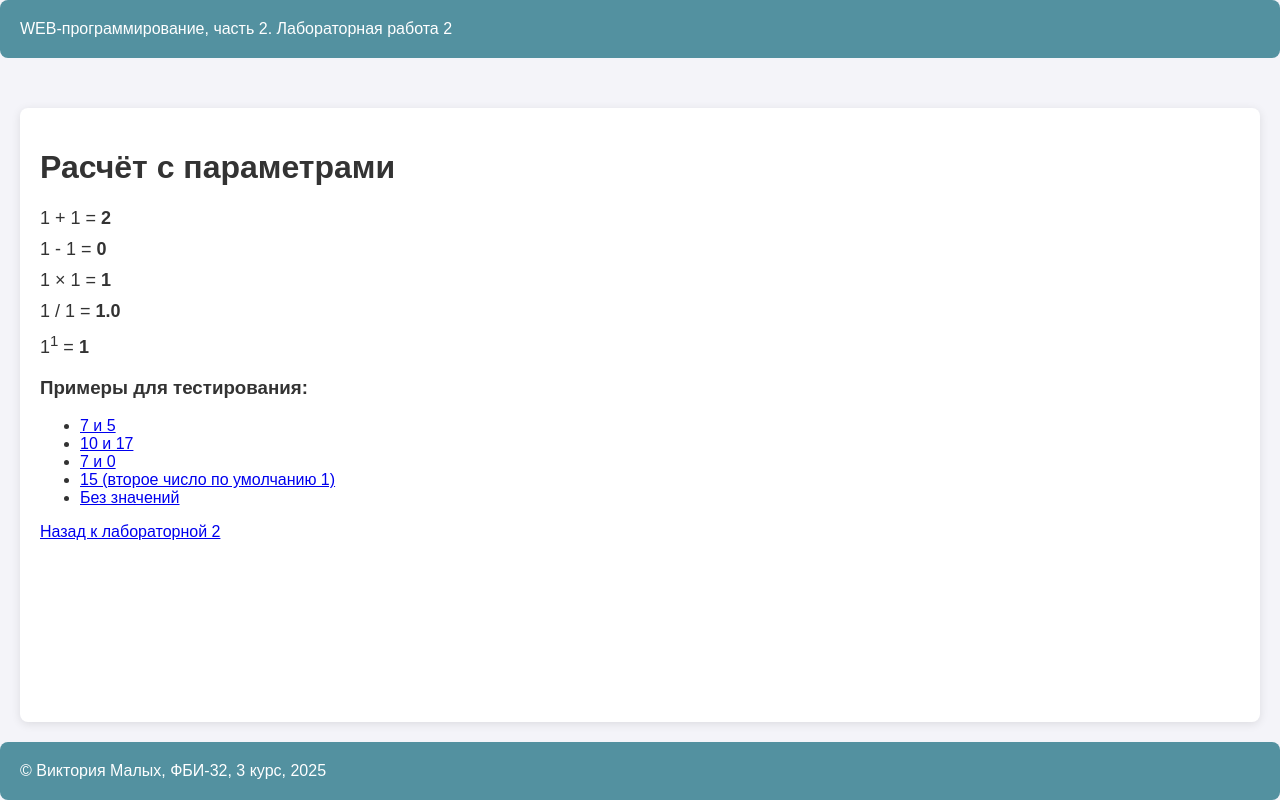
After one commit to vikamalykh/web-back-labs, a Flask app: page /lab2/calc/1/1 in a window 1280 px wide. The commit adds this page. Run offline with Flask 3, Linux system fonts and the light colour scheme.

Commit message:
Выражения

```diff
--- a/app.py
+++ b/app.py
@@ -467,3 +467,27 @@ def lab2():
 def filters():
     phrase = "О, <b>сколько</b> <u>нам</u> <i>открытий</i> чудных..."
     return render_template('filter.html', phrase = phrase)
+
+@app.route('/lab2/calc/<int:a>/<int:b>')
+def calc(a, b):
+    try:
+        divide_result = a / b
+    except ZeroDivisionError:
+        divide_result = 'Ошибка: деление на ноль'
+
+    operations = {
+        'sum': a + b,
+        'subtract': a - b,
+        'multiply': a * b,
+        'divide': divide_result,
+        'power': a ** b
+    }
+    return render_template('calc.html', a=a, b=b, operations=operations)
+
+@app.route('/lab2/calc/')
+def calc_default():
+    return redirect('/lab2/calc/1/1')
+
+@app.route('/lab2/calc/<int:a>')
+def calc_single(a):
+    return redirect(f'/lab2/calc/{a}/1')
--- /dev/null
+++ b/templates/calc.html
@@ -0,0 +1,30 @@
+{% extends "base.html" %}
+
+{% block lab %}Лабораторная работа 2{% endblock %}
+
+{% block main %}
+    <h1>Расчёт с параметрами</h1>
+
+    <div class="calc-results">
+        <p>{{ a }} + {{ b }} = <strong>{{ operations.sum }}</strong></p>
+        <p>{{ a }} - {{ b }} = <strong>{{ operations.subtract }}</strong></p>
+        <p>{{ a }} × {{ b }} = <strong>{{ operations.multiply }}</strong></p>
+        <p>{{ a }} / {{ b }} = <strong>{{ operations.divide }}</strong></p>
+        <p>{{ a }}<sup>{{ b }}</sup> = <strong>{{ operations.power }}</strong></p>
+    </div>
+
+    <div class="examples">
+        <h3>Примеры для тестирования:</h3>
+        <ul>
+            <li><a href="/lab2/calc/7/5">7 и 5</a></li>
+            <li><a href="/lab2/calc/10/17">10 и 17</a></li>
+            <li><a href="/lab2/calc/7/0">7 и 0</a></li>
+            <li><a href="/lab2/calc/15">15 (второе число по умолчанию 1)</a></li>
+            <li><a href="/lab2/calc/">Без значений</a></li>
+        </ul>
+    </div>
+
+    <div class="actions">
+        <a href="/lab2/">Назад к лабораторной 2</a>
+    </div>
+{% endblock %}
```
Also changed, not shown: templates/lab2.html (+9 -0 lines).
